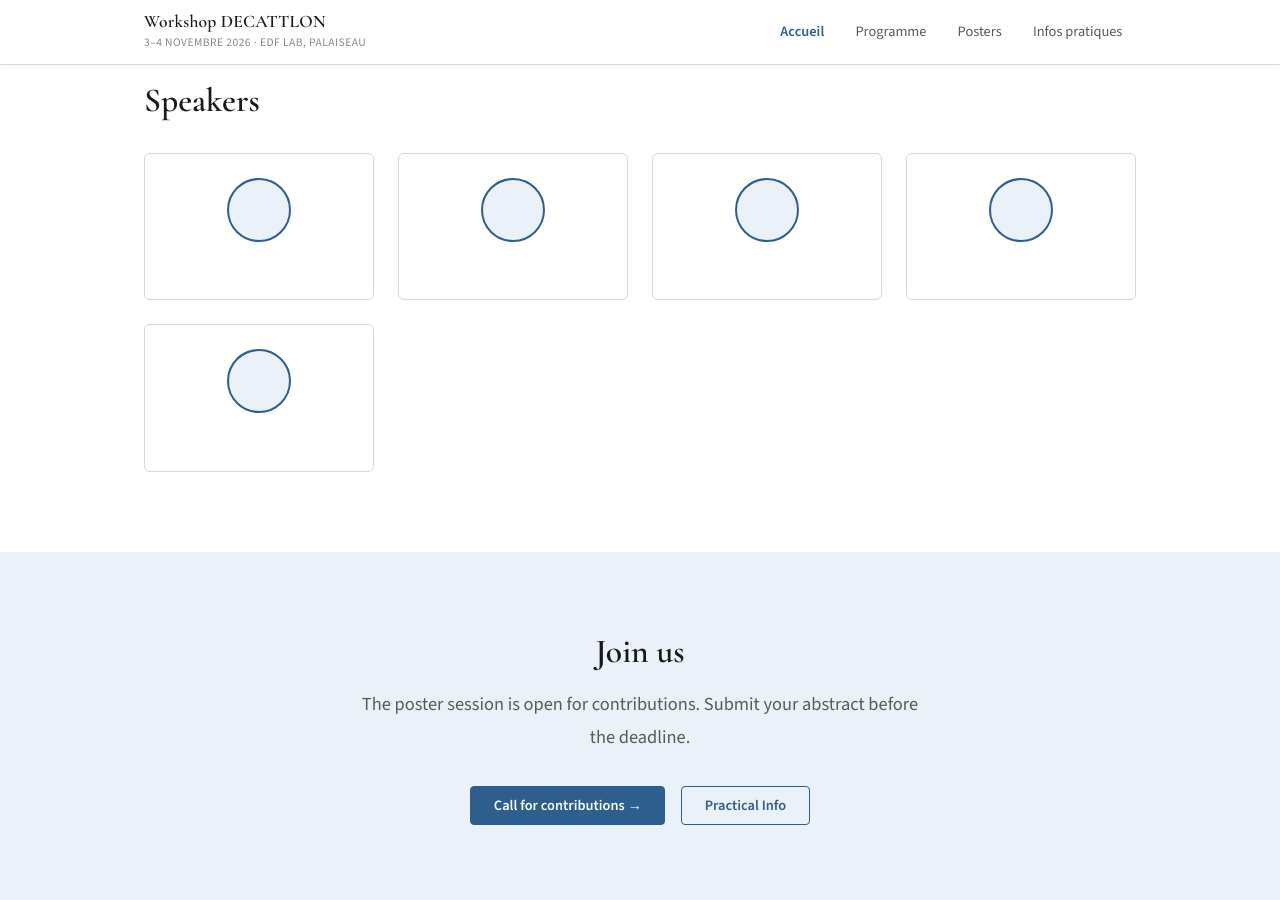
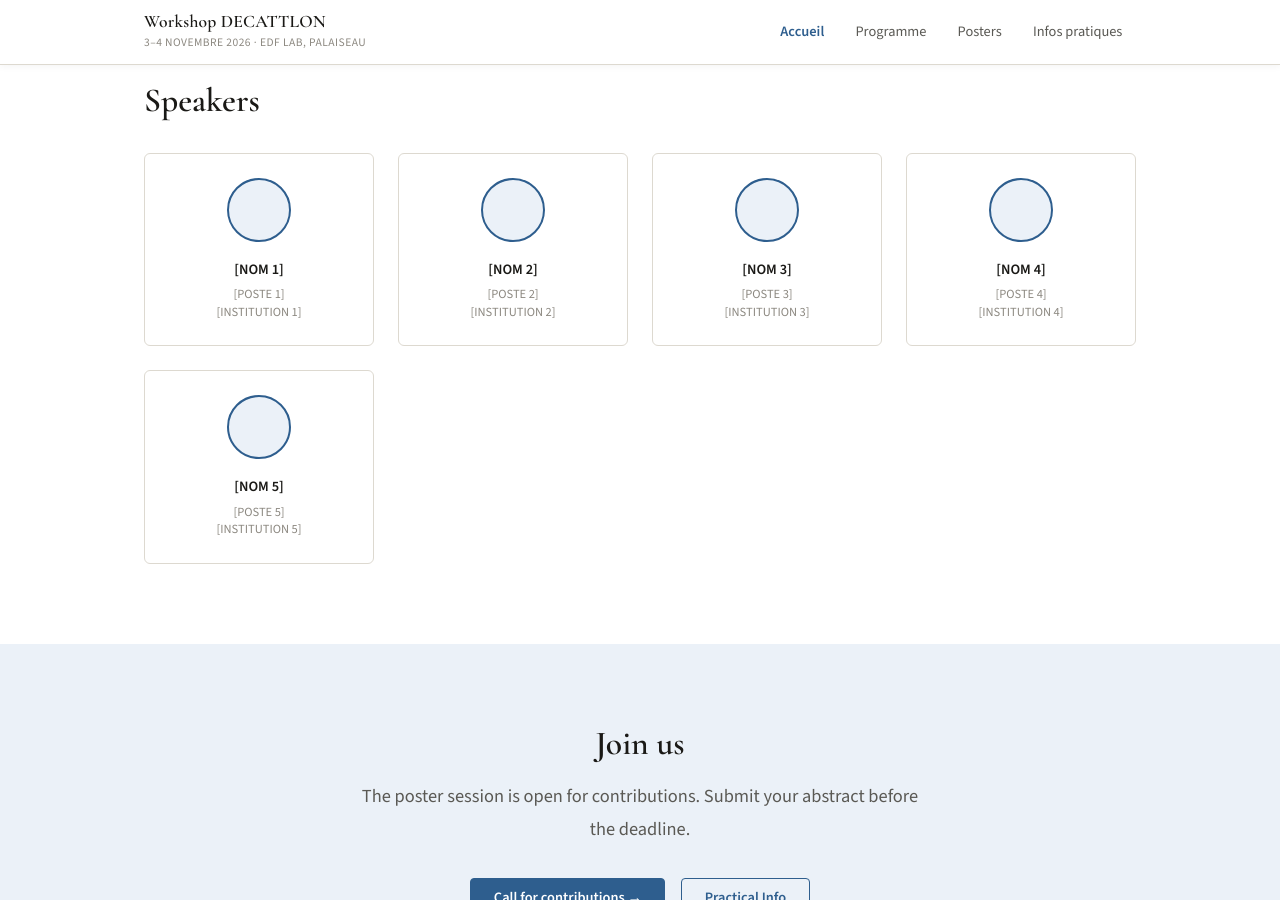
Before and after one commit to yvenn-amara/DECATTLON, a Jekyll site: the page built from index.md, in a window 1280 px wide and 900 px high, scrolled down 1345 px. Built offline with Jekyll 4.4.1, drawn with Linux system fonts in a browser that asks for light colours.

Commit message:
Update links and speaker information in index.md

```diff
--- a/index.md
+++ b/index.md
@@ -21,8 +21,8 @@ title: Home
       </div>
     </div>
     <div class="hero-actions">
-      <a href="" class="btn btn-primary">View the program</a>
-      <a href="" class="btn btn-outline">Submit a poster</a>
+      <a href="{{ '/program/' | relative_url }}" class="btn btn-primary">View the program</a>
+      <a href="https://framaforms.org/transfer-learning-and-time-series-fm-1781970359" class="btn btn-outline">Submit a poster</a>
     </div>
   </div>
 </section>
@@ -60,15 +60,19 @@ Transfer learning marked a turning point by enabling the reuse of knowledge acqu
       <div class="speaker-card">
         <div class="speaker-avatar">
           {% if speaker.photo != "" %}
-          <img src="" alt="Photo of " />
+          <img src="{{ speaker.photo | relative_url }}" alt="Photo of {{ speaker.name }}" />
           {% else %}
           <span class="avatar-initials">
-
+            {{ speaker.name | split: " " | map: "first" | join: "" }}
           </span>
           {% endif %}
         </div>
-        <p class="speaker-name"></p>
-        <p class="speaker-affil">{% if speaker.title != "" and speaker.affiliation != "" %}<br>{% endif %}</p>
+        <p class="speaker-name">{{ speaker.name }}</p>
+        <p class="speaker-affil">
+          {{ speaker.title }}
+          {% if speaker.title != "" and speaker.affiliation != "" %}<br>{% endif %}
+          {{ speaker.affiliation }}
+        </p>
       </div>
       {% endfor %}
     </div>
@@ -83,8 +87,8 @@ Transfer learning marked a turning point by enabling the reuse of knowledge acqu
       The poster session is open for contributions. Submit your abstract before the deadline.
     </p>
     <div class="hero-actions mt-4" style="justify-content: center;">
-      <a href="" class="btn btn-primary">Call for contributions →</a>
-      <a href="" class="btn btn-outline">Practical Info</a>
+      <a href="{{ '/call-for-posters/' | relative_url }}" class="btn btn-primary">Call for contributions →</a>
+      <a href="{{ '/venue/' | relative_url }}" class="btn btn-outline">Practical Info</a>
     </div>
   </div>
 </section>
```
